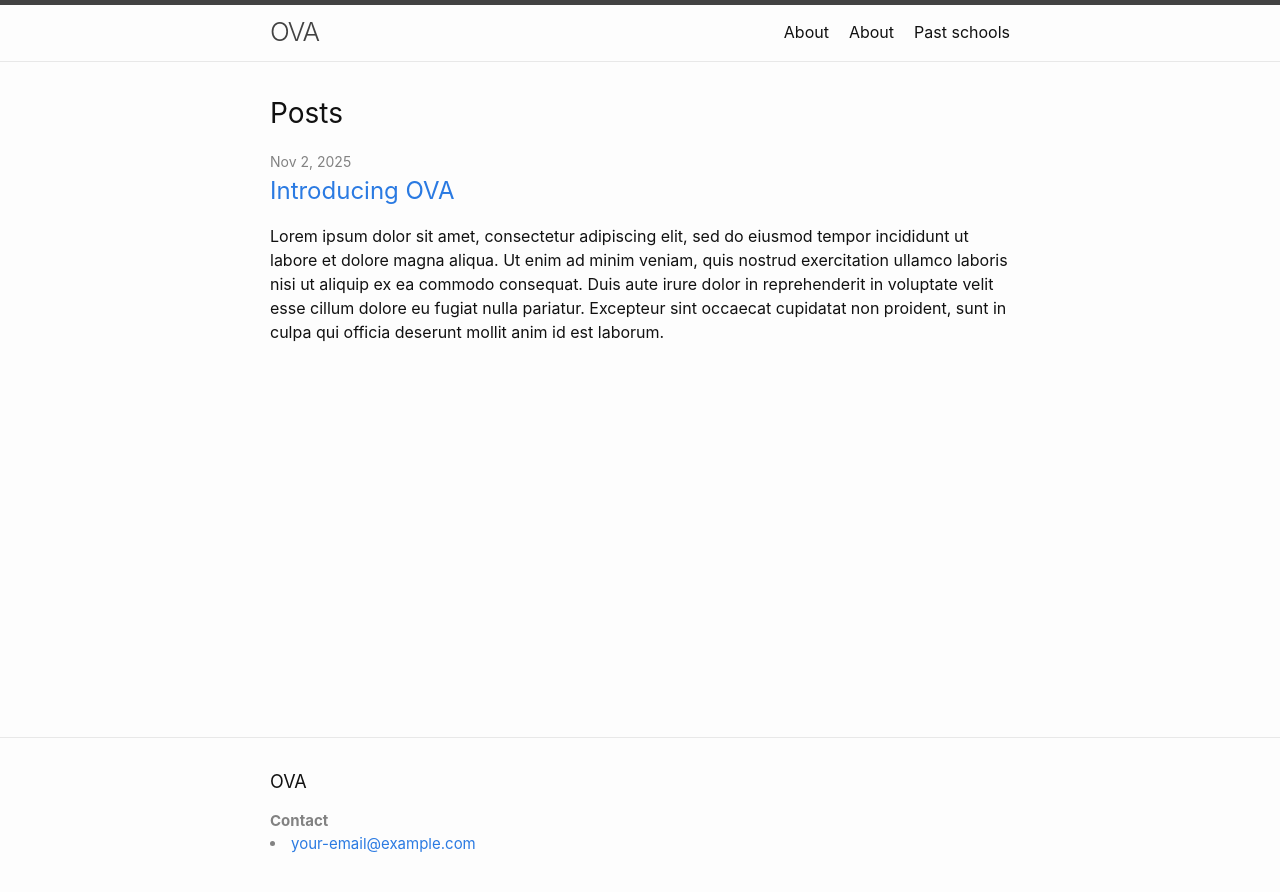
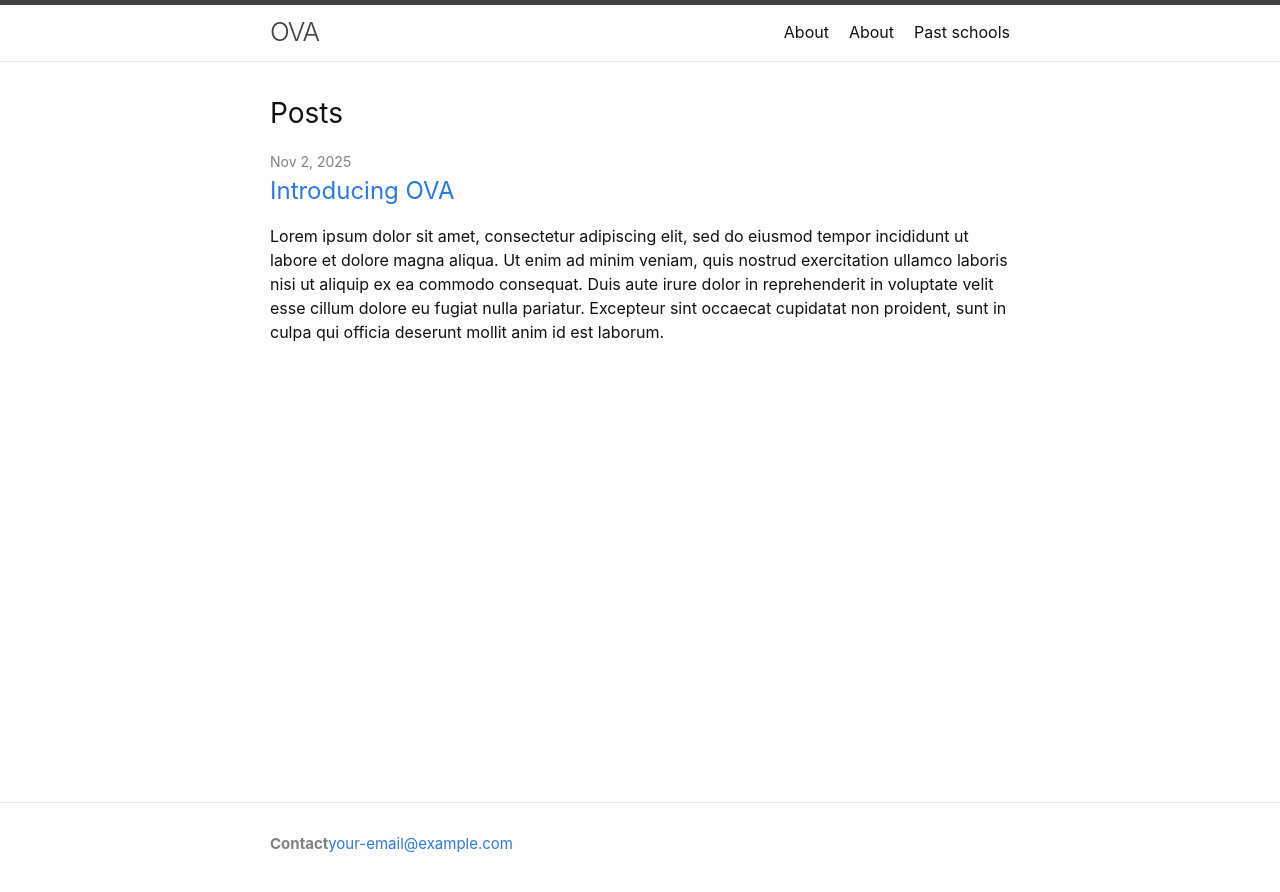
Before and after one commit to ovaschool/ovaschool.github.io, a Jekyll site: the page built from index.markdown, in a window 1280 px wide. Shown: the top 892 px of the page. Built offline with Jekyll 4.4.1, drawn with Linux system fonts in a browser that asks for light colours.

Commit message:
setting up jekyll...

```diff
--- a/_includes/footer.html
+++ b/_includes/footer.html
@@ -3,7 +3,7 @@
 
   <div class="wrapper">
 
-    <h2 class="footer-heading">{{ site.title | escape }}</h2>
+	  <!--<h2 class="footer-heading">{{ site.title | escape }}</h2>-->
 
     <div class="footer-col-wrapper">
       <div class="footer-col footer-col-1">
@@ -16,14 +16,15 @@
               {{ site.title | escape }}
             {%- endif -%}
             </li>
+            {%- if site.email -%}
+            <li><a class="u-email" href="mailto:{{ site.email }}">{{ site.email }}</a></li>
+            {%- endif -%}
+        </ul>
 		  -->
 		  	<b>Contact</b>
             {%- if site.email -%}
-            <li><a class="u-email" href="mailto:{{ site.email }}">{{ site.email }}</a></li>
+            <a class="u-email" href="mailto:{{ site.email }}">{{ site.email }}</a>
             {%- endif -%}
-			<!--
-        </ul>
-			-->
       </div>
 
       <div class="footer-col footer-col-2">
```
